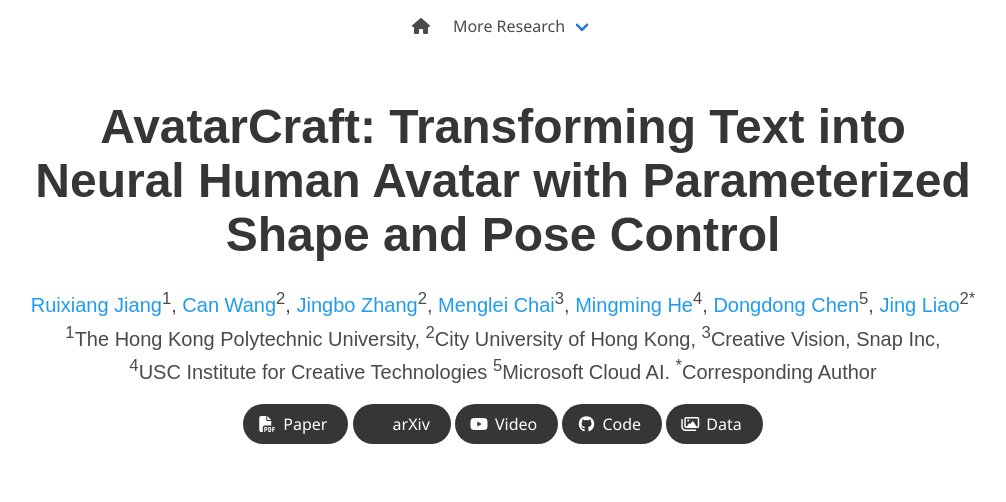
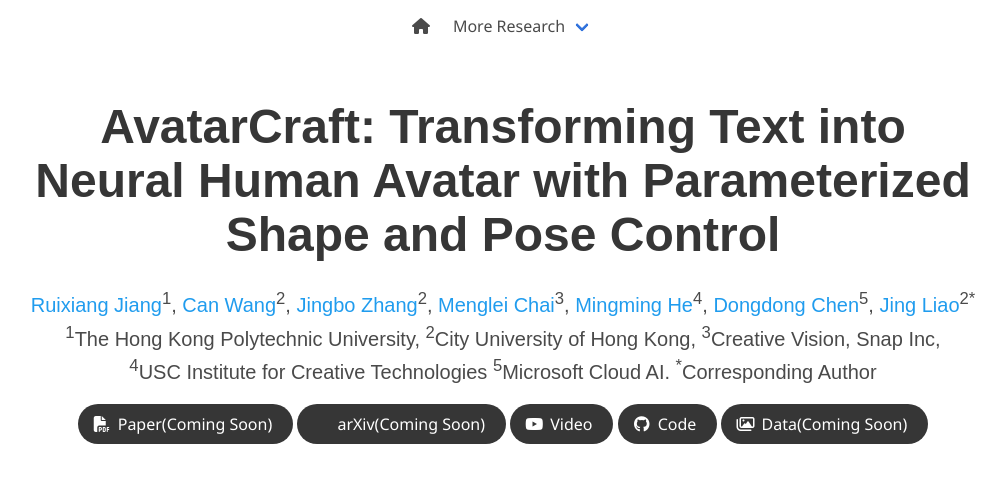
Before and after one commit to Avatar-Craft/Avatar-Craft.github.io, a plain HTML site: page index.html in a window 1280 px wide. Shown: the top 502 px of the page, without its empty margins (137-1143 px from the left). Drawn offline with nearby package versions, Linux system fonts and the light colour scheme; some icons are missing; a web font is replaced by a local one.

Commit message:
add coming soon

```diff
--- a/index.html
+++ b/index.html
@@ -123,7 +123,7 @@
                     <span class="icon">
                       <i class="fas fa-file-pdf"></i>
                     </span>
-                    <span>Paper</span>
+                    <span>Paper(Coming Soon)</span>
                   </a>
                 </span>
                 <span class="link-block">
@@ -131,7 +131,7 @@
                     <span class="icon">
                       <i class="ai ai-arxiv"></i>
                     </span>
-                    <span>arXiv</span>
+                    <span>arXiv(Coming Soon)</span>
                   </a>
                 </span>
                 <!-- Video Link. -->
@@ -161,7 +161,7 @@
                     <span class="icon">
                       <i class="far fa-images"></i>
                     </span>
-                    <span>Data</span>
+                    <span>Data(Coming Soon)</span>
                   </a>
               </div>
 
```
